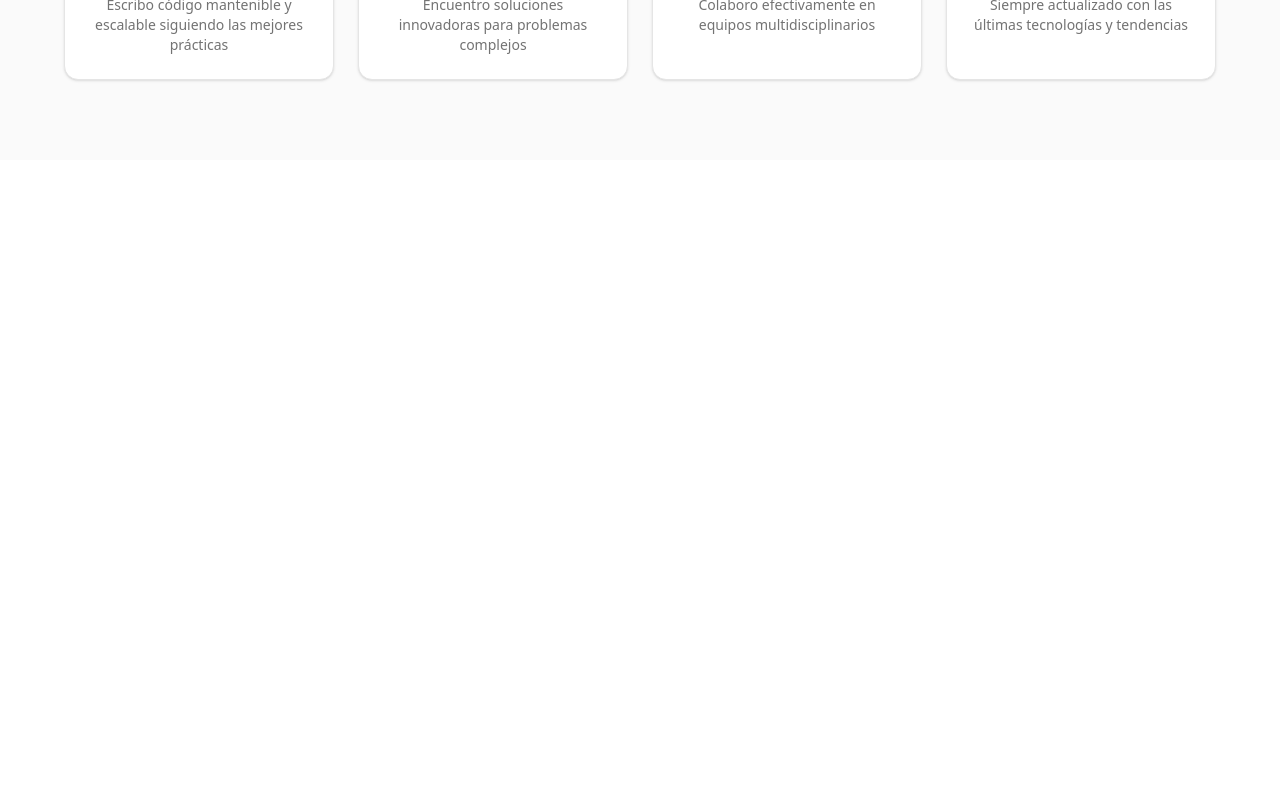
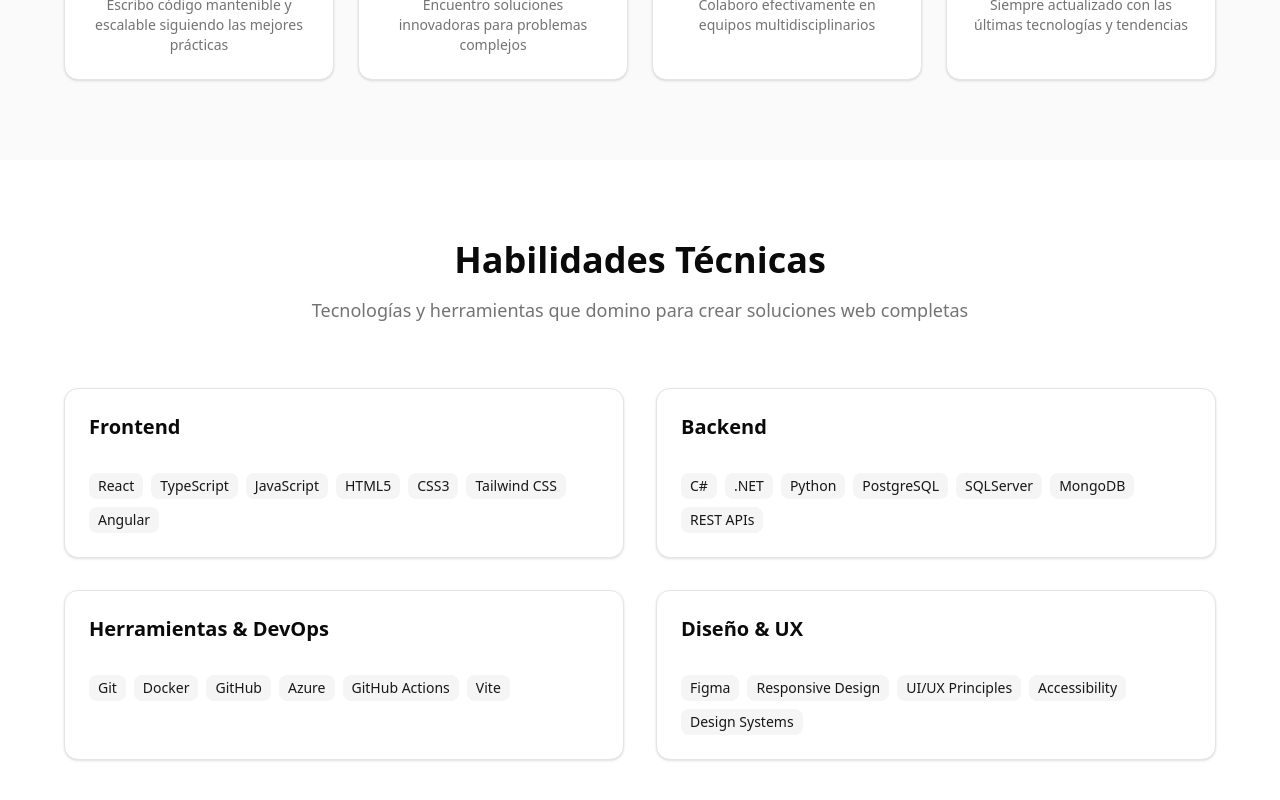
Before and after one commit to jose-angell/Portfolio-joseAngel, a React (Vite) app: page / in a window 1280 px wide. Shown: the part 1622-2422 px from the top of the page. Before the commit the page ends 1782 px from the top, so only its background shows below. Built offline with nearby package versions, Linux system fonts and the light colour scheme.

Commit message:
feat: skills

```diff
--- /dev/null
+++ b/src/components/skills.tsx
@@ -0,0 +1,84 @@
+import { Card, CardContent, CardHeader, CardTitle } from "@/components/ui/card"
+import { Badge } from "@/components/ui/badge"
+
+export function Skills() {
+  const skillCategories = [
+    {
+      title: "Frontend",
+      skills: [
+        "React",
+        //"Next.js",
+        "TypeScript",
+        "JavaScript",
+        "HTML5",
+        "CSS3",
+        "Tailwind CSS",
+        //"Sass",
+        //"Vue.js",
+        "Angular",
+      ],
+    },
+    {
+      title: "Backend",
+      skills: [
+        //"Node.js",
+        //"Express",
+        "C#",
+        ".NET",
+        "Python",
+        //"Django",
+        //"FastAPI",
+        "PostgreSQL",
+        "SQLServer",
+        "MongoDB",
+        //"Redis",
+        //"GraphQL",
+        "REST APIs",
+      ],
+    },
+    {
+      title: "Herramientas & DevOps",
+      skills: ["Git", "Docker","GitHub", "Azure",
+         //"AWS", "Vercel", "Netlify",
+          "GitHub Actions",
+          //"Jest", "Cypress", "Webpack"
+           "Vite"],
+    },
+    {
+      title: "Diseño & UX",
+      skills: ["Figma", "Responsive Design", "UI/UX Principles", "Accessibility", "Design Systems"],
+    },
+  ]
+
+  return (
+    <section id="habilidades" className="py-20 px-4">
+      <div className="max-w-6xl mx-auto">
+        <div className="text-center mb-16">
+          <h2 className="text-3xl md:text-4xl font-bold mb-4">Habilidades Técnicas</h2>
+          <p className="text-lg text-muted-foreground max-w-2xl mx-auto">
+            Tecnologías y herramientas que domino para crear soluciones web completas
+          </p>
+        </div>
+
+        <div className="grid md:grid-cols-2 gap-8">
+          {skillCategories.map((category, index) => (
+            <Card key={index}>
+              <CardHeader>
+                <CardTitle className="text-xl">{category.title}</CardTitle>
+              </CardHeader>
+              <CardContent>
+                <div className="flex flex-wrap gap-2">
+                  {category.skills.map((skill, skillIndex) => (
+                    <Badge key={skillIndex} variant="secondary" className="text-sm">
+                      {skill}
+                    </Badge>
+                  ))}
+                </div>
+              </CardContent>
+            </Card>
+          ))}
+        </div>
+      </div>
+    </section>
+  )
+}
--- a/src/main.tsx
+++ b/src/main.tsx
@@ -4,6 +4,7 @@ import './index.css'
 import { Navigation } from './components/navigation.tsx'
 import { Hero } from './components/hero.tsx'
 import { About } from './components/about.tsx'
+import { Skills } from './components/skills.tsx'
 
 createRoot(document.getElementById('root')!).render(
   <StrictMode>
@@ -11,5 +12,6 @@ createRoot(document.getElementById('root')!).render(
     <Navigation/>
     <Hero/>
     <About/>
+    <Skills/>
   </StrictMode>,
 )
```
